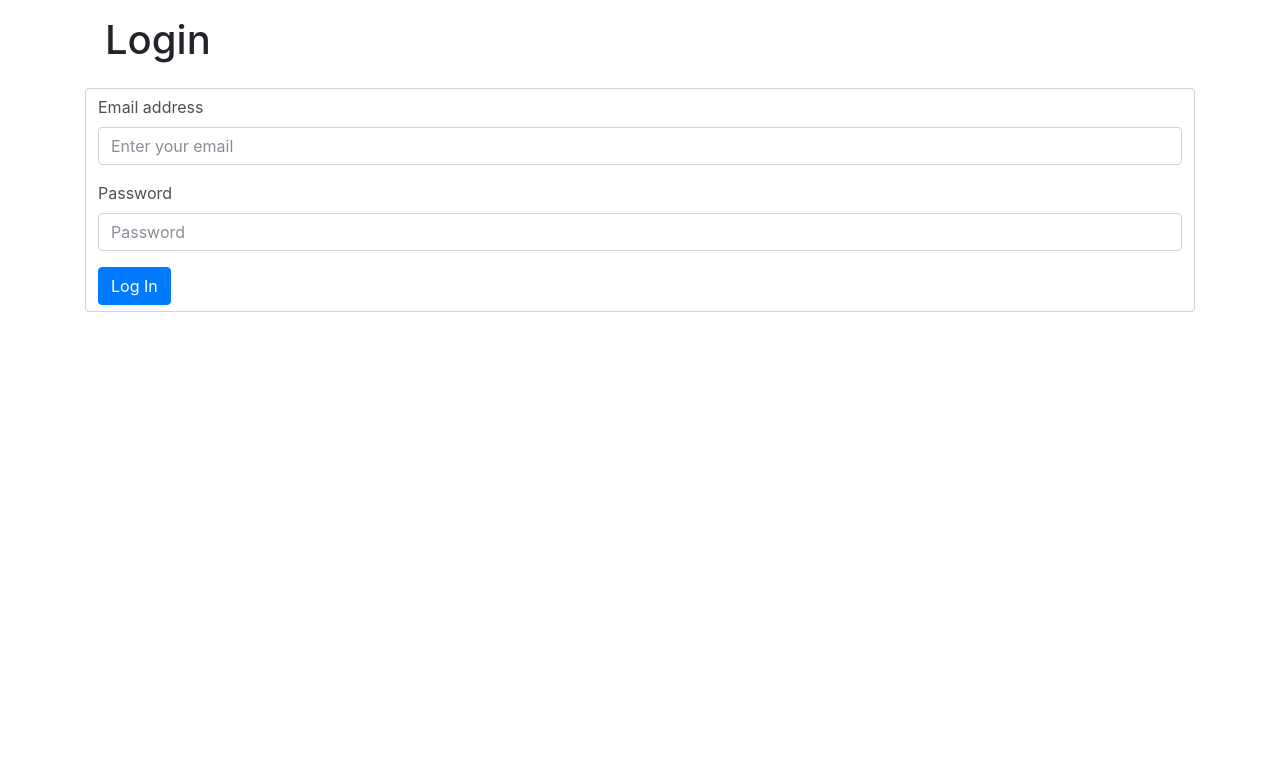
After one commit to cristianeams/tiny-app, a Node server app: template views/urls_login.ejs in a window 1280 px wide. The commit adds this page. Shown: the top 783 px of the page. Run offline with Node 20, Linux system fonts and the light colour scheme; the template is opened without the code that fills it, so the values that code supplies are empty.

Commit message:
Logout working. Initial tests all working, finally!

```diff
--- a/express_server.js
+++ b/express_server.js
@@ -58,11 +58,12 @@ const usersDB = {
 //========= GET METHODS ======
 
 app.get("/urls", (req, res) => {
-  const user = usersDBLookup(req.cookies["user_id"]);
+  const currentUser = usersDBLookup(req.cookies["user_id"]);
   //console.log(req.cookies["user_id"]);
   let templateVars = {
     urls: urlDatabase,
-    user: usersDB
+    user: usersDB,
+    currentUser: currentUser,
   };
 
   res.render("urls_index", templateVars);
@@ -151,28 +152,25 @@ app.post("/login", (req, res) => {
   let validation = false;
 
   if (!email || !password) {
-    res.send("error");
-    res.status(403);
+    res.status(403).render('urls_login', {error: 'Please enter a valid e-mail address and password'} )
+  } else {
+    for (var userID in usersDB) {
+      let user = usersDB[userID];
+      if (email === user.email && password === user.password) {
+        validation = true;
+        res.cookie("user_id", user.id);
+        res.redirect("/urls");
+      }
+    }
+    if (!validation){
+      res.status(403).render('urls_login', {error: 'Wrong Password'} ) ;
+    }
   }
-  for (var userID in usersDB) {
-    let user = usersDB[userID];
-    if (email === user.email && password === user.password) {
-        res.cookie("user_id", user.id);
-        break;
-      }
-  }
-  res.redirect("/urls");
 });
 
 //Post/Logout
 app.post("/logout", (req, res) => {
-  //const user = usersDBLookup(req.cookies["user_id"]);
-
-  console.log(user)
-  let templateVars = {
-    user: user,
-  };
-  res.clearCookie('user_id', templateVars);
+  res.clearCookie('user_id');
   res.redirect("/urls");
 });
 
@@ -193,6 +191,7 @@ app.post("/register", (req, res) => {
   }
   for (user in usersDB) {
     if (email === usersDB[user].email) {
+      console.log(email === usersDB[user].email)
       validation = false;
       res.status(400);
       // error: "This e-mail address is already registered. Please enter a different one";
@@ -207,6 +206,7 @@ app.post("/register", (req, res) => {
       email: email,
       password: password
     };
+
     usersDB[user.id] = user;
     res.cookie("user_id", user.id);
     res.redirect("/urls");
--- /dev/null
+++ b/views/partials/_error.ejs
@@ -0,0 +1,4 @@
+<% if (locals.error) { %>
+  <h4><%= locals.error %> </h4>
+
+<% } %>
--- a/views/partials/_header.ejs
+++ b/views/partials/_header.ejs
@@ -1,7 +1,7 @@
 <!-- views/partials/ _header.ejs-->
-
+<%console.log(locals.currentUser)%>
   <div class="container">
-       <% if (!user) { %>
+       <% if (locals.currentUser === undefined) { %>
         <button type="submit" value="Register" class="btn btn-primary"><a href="/register" style="color: white">Register</button></a>
         <button type="logout" value="Log In" class="btn btn-dark"><a href="/login" style="color: white">Log In</button></a>
 
@@ -9,7 +9,7 @@
 
       <h1>Welcome back</h1>
       <form method="POST" action="/logout">
-      <button type="logout" value="Log Out" class="btn btn-dark"><a href="/urls" style="color: white">Log Out</button></a>
+        <button type="submit" value="Log Out" class="btn btn-dark">Log Out</button>
       </form>
       <% } %>
   </div>
--- /dev/null
+++ b/views/urls_login.ejs
@@ -0,0 +1,26 @@
+<!-- views login.ejs -->
+<html>
+<head>
+  <title>Tiny App</title>
+  <meta name="viewport" content="width=device-width, initial-scale=1">
+  <% include partials/_head %>
+
+</head>
+<body>
+  <div class="container">
+      <% include partials/_error %>
+      <h1 class="display-5 ml-1 p-3">Login</h1>
+      <form method="POST" action="/login" class="form-control">
+        <div class="form-group">
+          <label for="email">Email address</label>
+          <input type="email" class="form-control" name="email" aria-describedby="emailHelp" placeholder="Enter your email">
+        </div>
+        <div class="form-group">
+          <label for="exampleInputPassword1">Password</label>
+          <input type="password" class="form-control" name="password" placeholder="Password">
+        </div>
+        <button type="submit" value="Submit" class="btn btn-primary">Log In</button>
+      </form>
+    </body>
+  </div>
+</html>
```
